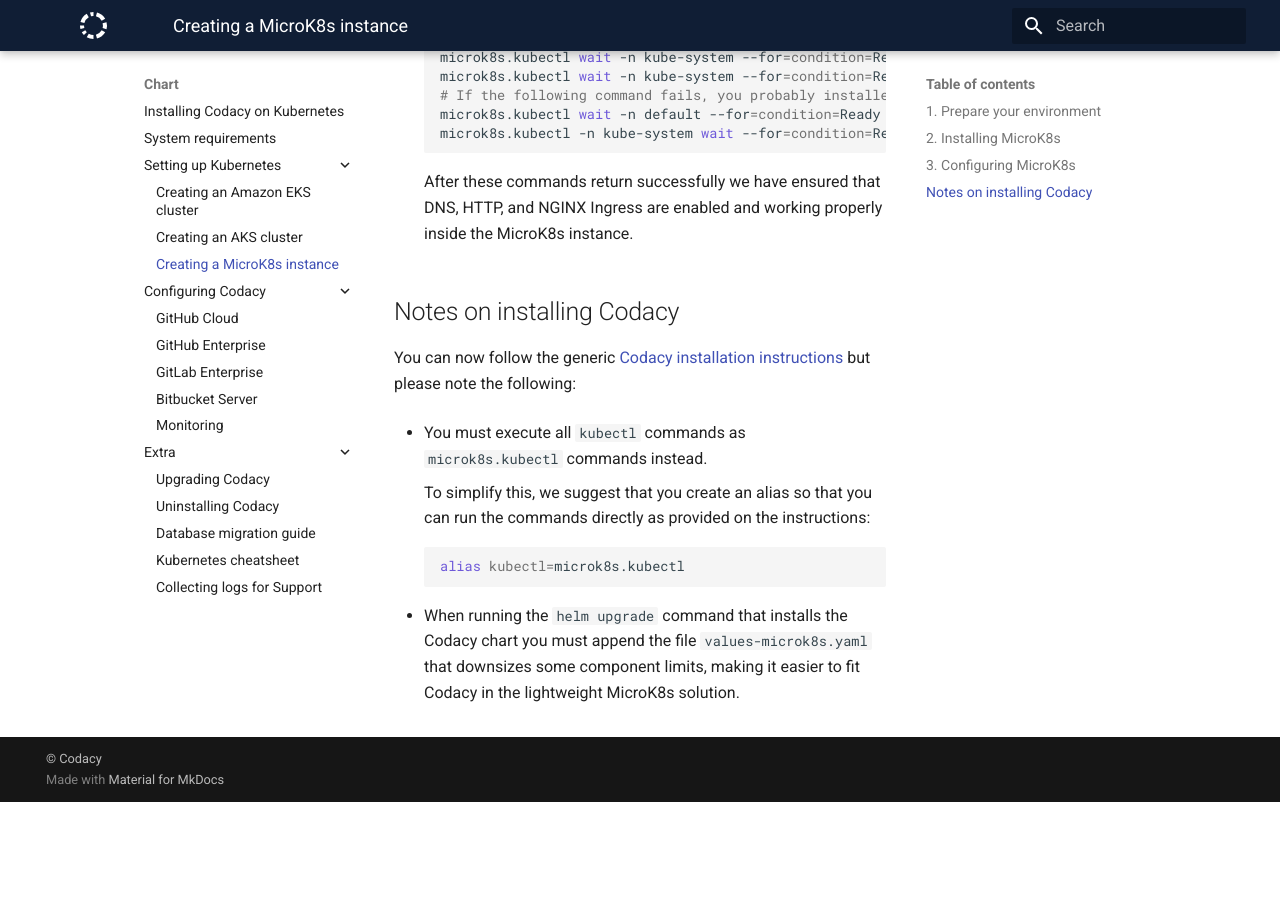
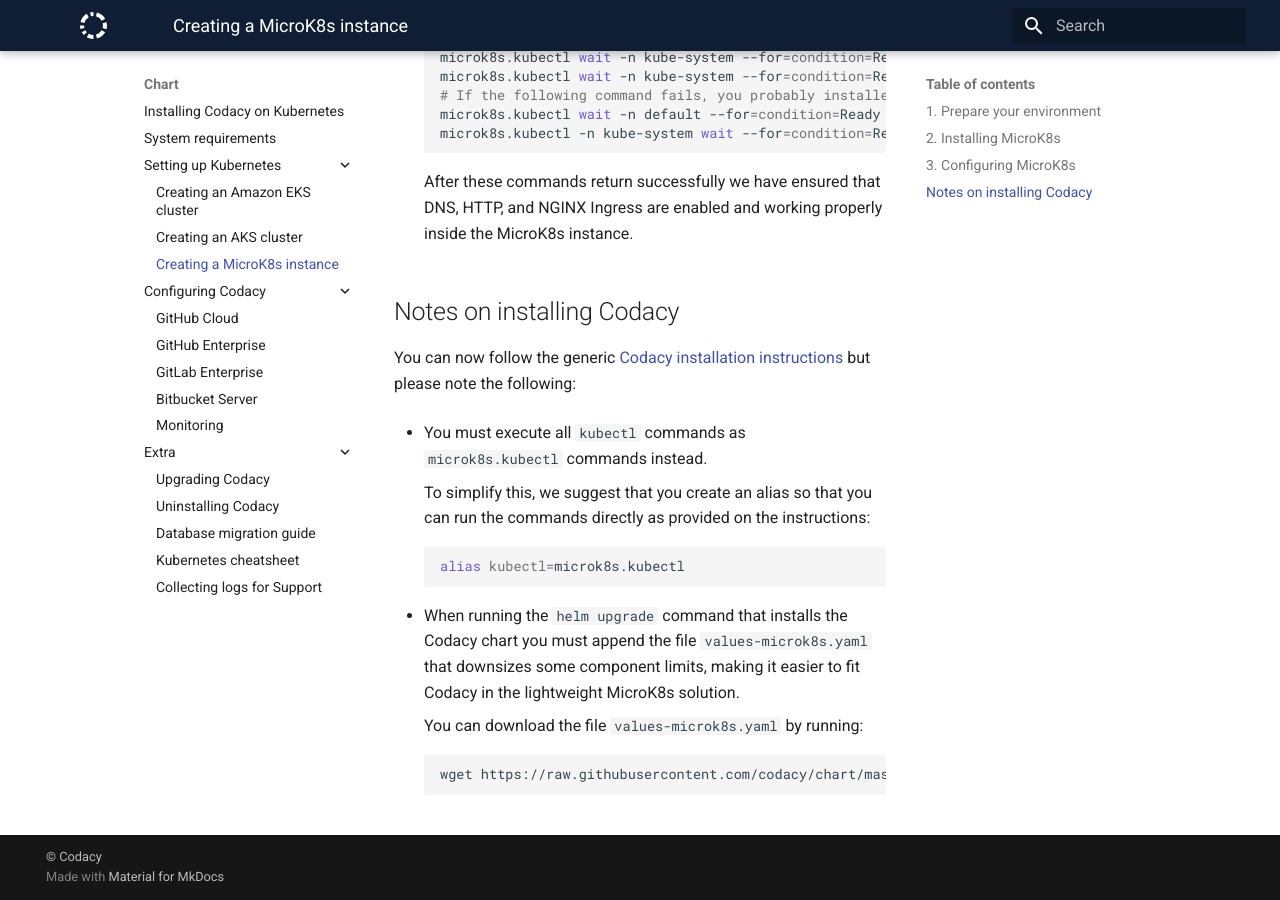
Before and after one commit to codacy/chart, an MkDocs documentation site: the page built from docs/infrastructure/microk8s-quickstart.md, in a window 1280 px wide and 900 px high, scrolled down 2595 px. Built offline with MkDocs 1.6.1 and Material for MkDocs 9.7.7, drawn with Linux system fonts in a browser that asks for light colours; before the commit the page ends 3397 px from its top, so only the background shows below that.

Commit message:
Add instructions on how to download the file values-microk8s.yaml

````diff
--- a/docs/infrastructure/microk8s-quickstart.md
+++ b/docs/infrastructure/microk8s-quickstart.md
@@ -123,3 +123,9 @@
     ```
 
 -   When running the `helm upgrade` command that installs the Codacy chart you must append the file `values-microk8s.yaml` that downsizes some component limits, making it easier to fit Codacy in the lightweight MicroK8s solution.
+
+    You can download the file `values-microk8s.yaml` by running:
+
+    ```bash
+    wget https://raw.githubusercontent.com/codacy/chart/master/codacy/values-microk8s.yaml
+    ```
````
